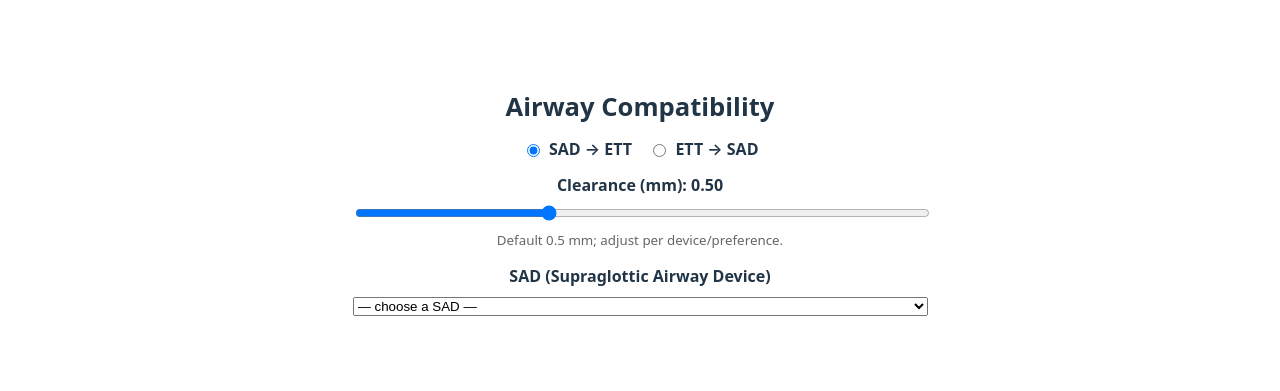
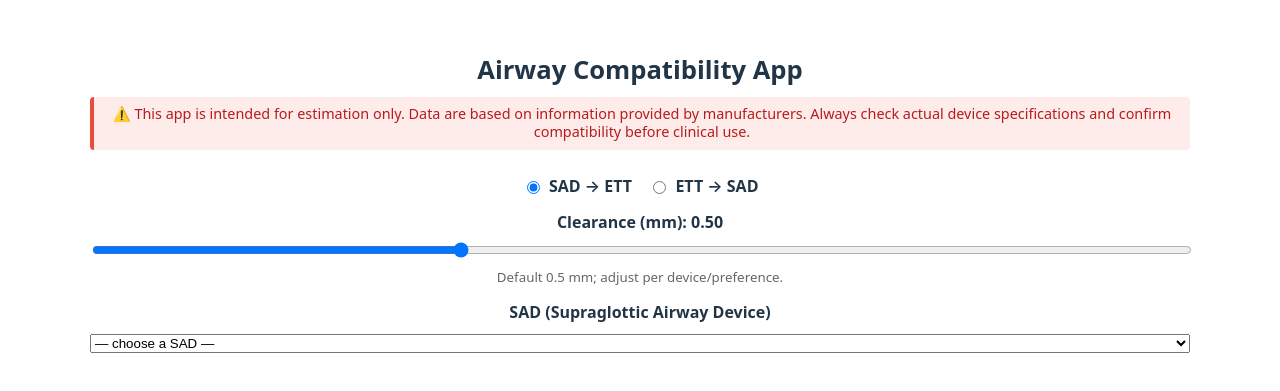
Before and after one commit to Propofoletal/airway-db, a Vue app: page / in a window 1280 px wide. Shown: the part 197-588 px from the top of the page. Built offline with nearby package versions, Linux system fonts and the light colour scheme.

Commit message:
disclaimer.

```diff
--- a/src/App.vue
+++ b/src/App.vue
@@ -181,7 +181,11 @@ const mathsLine_E2S = computed(() => {
 
 <template>
   <main class="container">
-    <h1>Airway Compatibility</h1>
+    <h1>Airway Compatibility App</h1>
+    <p class="disclaimer">
+  ⚠️ This app is intended for estimation only. Data are based on information provided by manufacturers.
+  Always check actual device specifications and confirm compatibility before clinical use.
+</p>
 
     <!-- Mode switch -->
     <div class="mode">
@@ -407,5 +411,14 @@ small { color: #666; }
   border-radius: 6px;
   margin: 0.3rem 0;
 }
-
+.disclaimer {
+  margin: 0.5rem 0 1.5rem;
+  font-size: 0.9rem;
+  line-height: 1.3;
+  color: #b71c1c;        /* dark red for caution */
+  background: #fdecea;   /* light red background */
+  border-left: 4px solid #e74c3c;
+  padding: 0.5rem 0.75rem;
+  border-radius: 4px;
+}
 </style>
```
